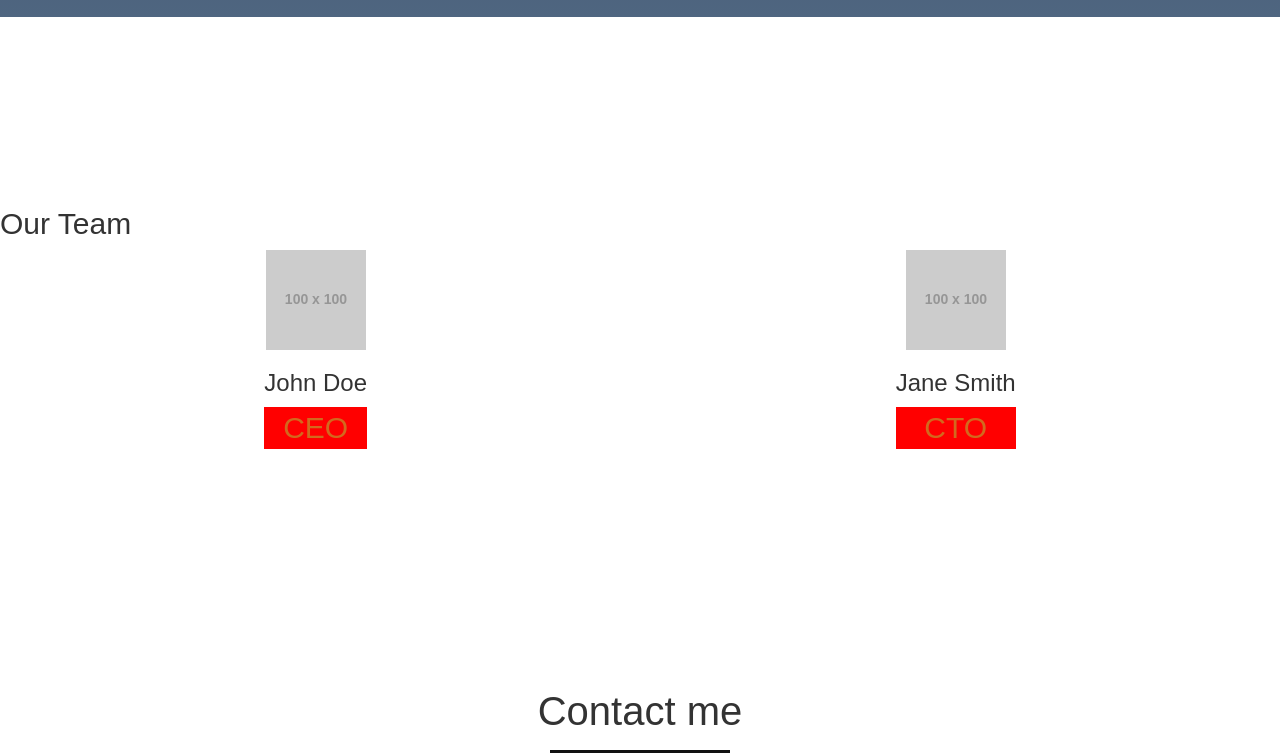
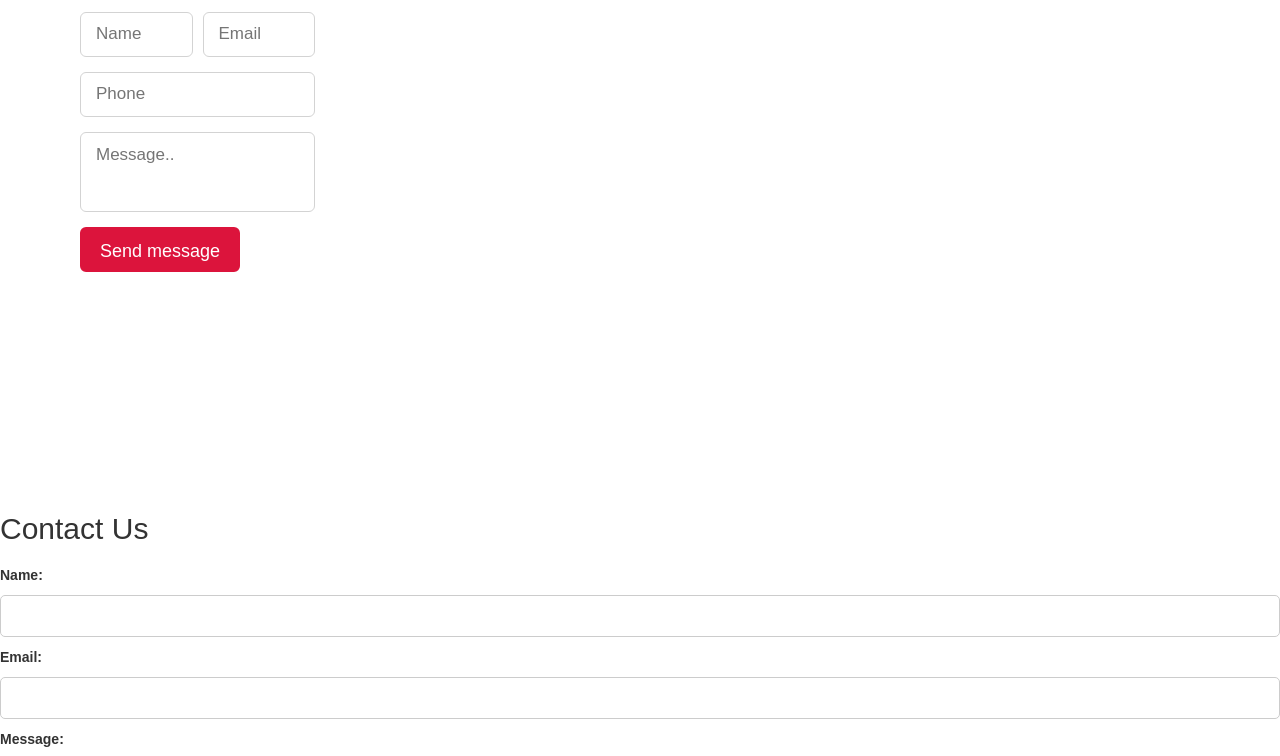
Before and after one commit to CONFINERIE/agence, a plain HTML site: page index.html in a window 1280 px wide. Shown: the part 5766-6522 px from the top of the page. Drawn offline with Linux system fonts and the light colour scheme; placeholder pictures from the web are drawn by us; files whose address does not match are found by name.

Commit message:
Update index.html

```diff
--- a/index.html
+++ b/index.html
@@ -353,16 +353,6 @@ background: red;
 
 
 
-        <section id="gallery">
-            <h2>Gallery</h2>
-            <div class="gallery">
-                <img src="https://via.placeholder.com/150" alt="Gallery Image 1">
-                <img src="https://via.placeholder.com/150" alt="Gallery Image 2">
-                <img src="https://via.placeholder.com/150" alt="Gallery Image 3">
-            </div>
-        </section>
-
-
 
 <div class="team-w3l" id="team">
     <div class="container">
@@ -439,22 +429,6 @@ background: red;
         </div>
     </div>
 </div>
-
-        <section id="team">
-            <h2>Our Team</h2>
-            <div class="team">
-                <div class="team-member">
-                    <img src="https://via.placeholder.com/100" alt="Team Member 1">
-                    <h3>John Doe</h3>
-                    <p>CEO</p>
-                </div>
-                <div class="team-member">
-                    <img src="https://via.placeholder.com/100" alt="Team Member 2">
-                    <h3>Jane Smith</h3>
-                    <p>CTO</p>
-                </div>
-            </div>
-        </section>
 
 
 
```
